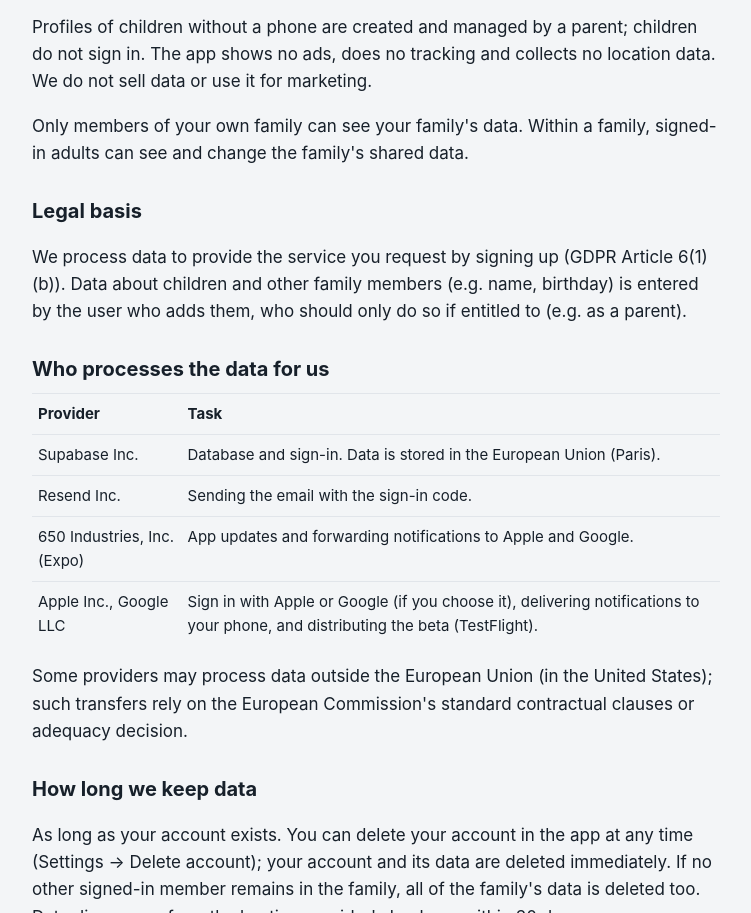
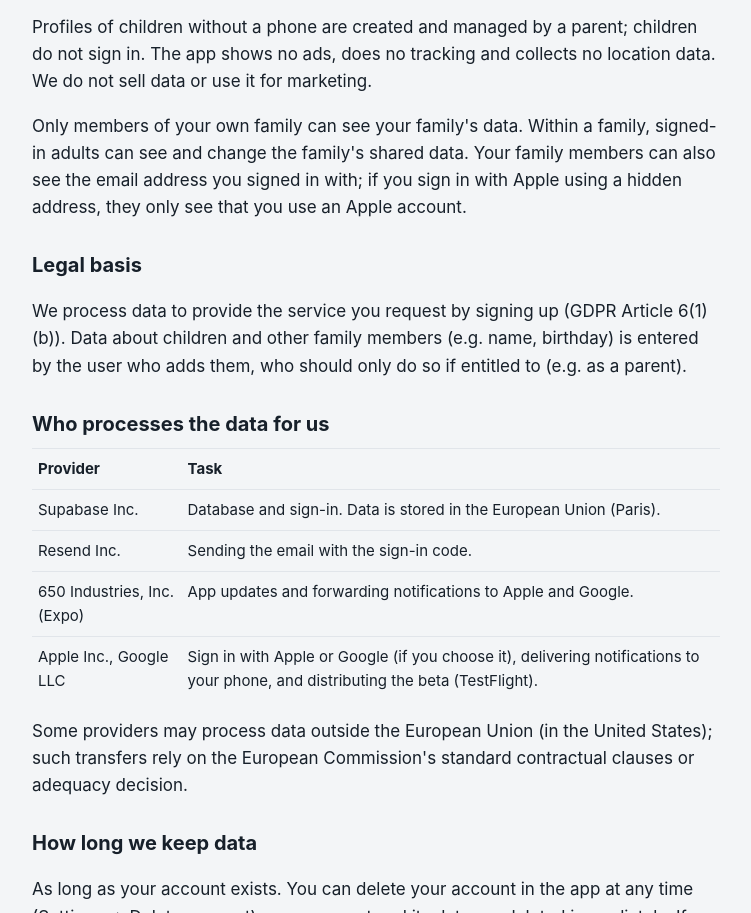
Before and after one commit to sevarafa/hellofamilia-web, a plain HTML site: page privacy/index.html in a window 1280 px wide. Shown: the part 1071-1984 px from the top of the page, without its empty margins (264-1015 px from the left). Drawn offline with Linux system fonts and the light colour scheme.

Commit message:
Honlap frissítése

```diff
--- a/privacy/index.html
+++ b/privacy/index.html
@@ -32,7 +32,7 @@
     <tr><td>Time of "I'm at the shop" alerts, invite codes</td><td>Preventing abuse (e.g. too many notifications, guessing codes) and joining a family.</td></tr>
   </table>
   <p>Profiles of children without a phone are created and managed by a parent; children do not sign in. The app shows no ads, does no tracking and collects no location data. We do not sell data or use it for marketing.</p>
-  <p>Only members of your own family can see your family's data. Within a family, signed-in adults can see and change the family's shared data.</p>
+  <p>Only members of your own family can see your family's data. Within a family, signed-in adults can see and change the family's shared data. Your family members can also see the email address you signed in with; if you sign in with Apple using a hidden address, they only see that you use an Apple account.</p>
 
   <h2>Legal basis</h2>
   <p>We process data to provide the service you request by signing up (GDPR Article 6(1)(b)). Data about children and other family members (e.g. name, birthday) is entered by the user who adds them, who should only do so if entitled to (e.g. as a parent).</p>
```
Also changed, not shown: adatvedelem/index.html (+1 -1 lines).
